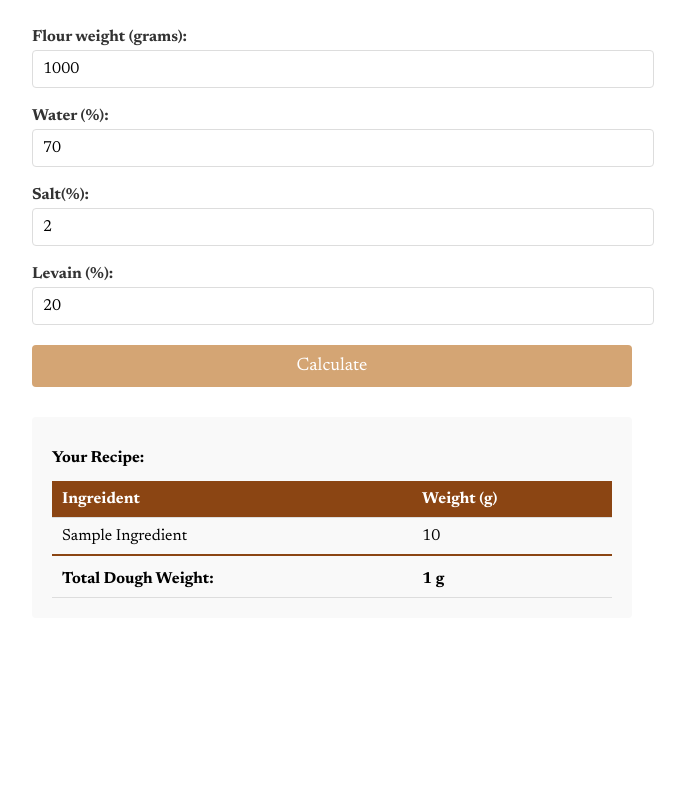
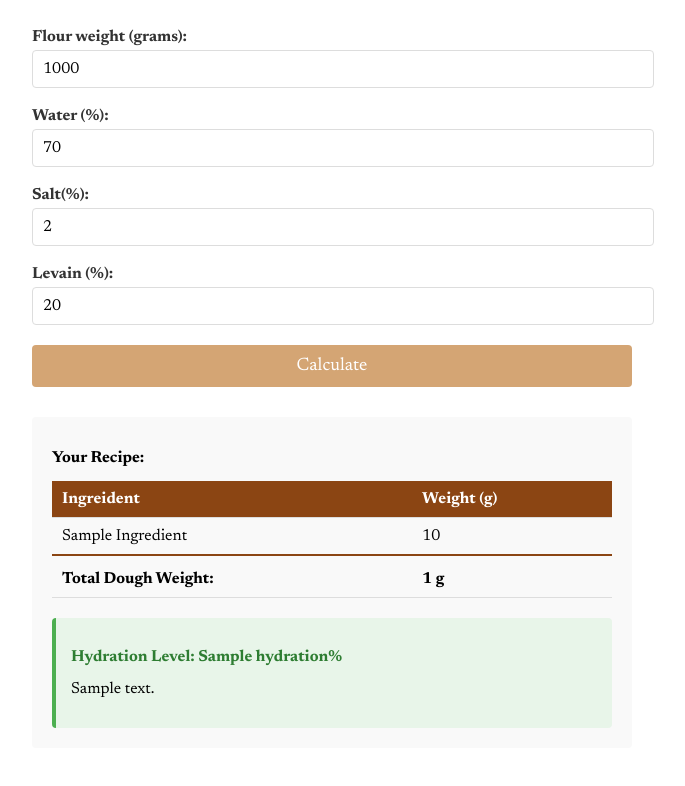
Before and after one commit to timothydhoe/bread-buddy, a Flask app: template templates/index.html in a window 1280 px wide. Shown: the part 76-862 px from the top of the page, without its empty margins (308-993 px from the left). Before the commit the page ends 674 px from the top, so only its background shows below. Run offline with Flask 3, Linux system fonts and the light colour scheme; the template is opened without the code that fills it: most values are stand-ins (such as "Sample title", 1, 10 or a date in 2020).

Commit message:
added hydration level to results

```diff
--- a/app.py
+++ b/app.py
@@ -29,11 +29,15 @@ def home():
 
             # Calculate
             result = bc.bakers_percentage(flour_weight, formula)
+            hydration_result = bc.calculate_hydration(flour_weight, result['water_weight'])
 
         except (ValueError, TypeError) as e:
             error = str(e)
 
-    return render_template('index.html', result=result, error=error)
+    return render_template('index.html',
+                            result=result,
+                            hydration_result=hydration_result,
+                            error=error)
 
 
 # @app.route('/bakers-percentage', methods=['GET', 'POST'])
--- a/templates/index.html
+++ b/templates/index.html
@@ -68,6 +68,10 @@
                                 <td><strong>{{ result.total_weight }} g</strong></td>
                             </tr>
                         </table>
+                        <div class="hydration-info">
+                            <h3>Hydration Level: {{ hydration_result.hydration }}%</h3>
+                            <p>{{ hydration_result.description }}</p>
+                        </div>
                     </div>
                     {% endif %}
                 </form>
```
